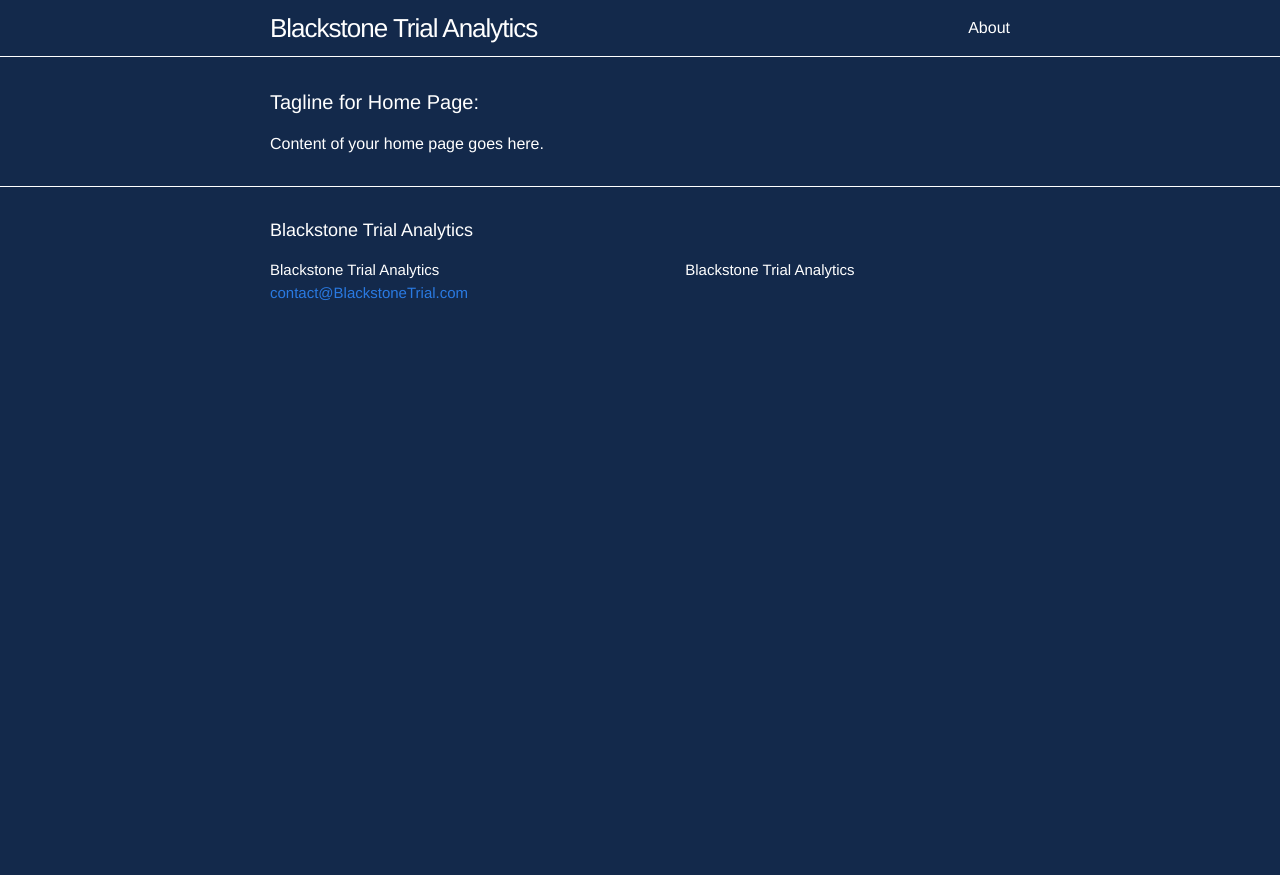
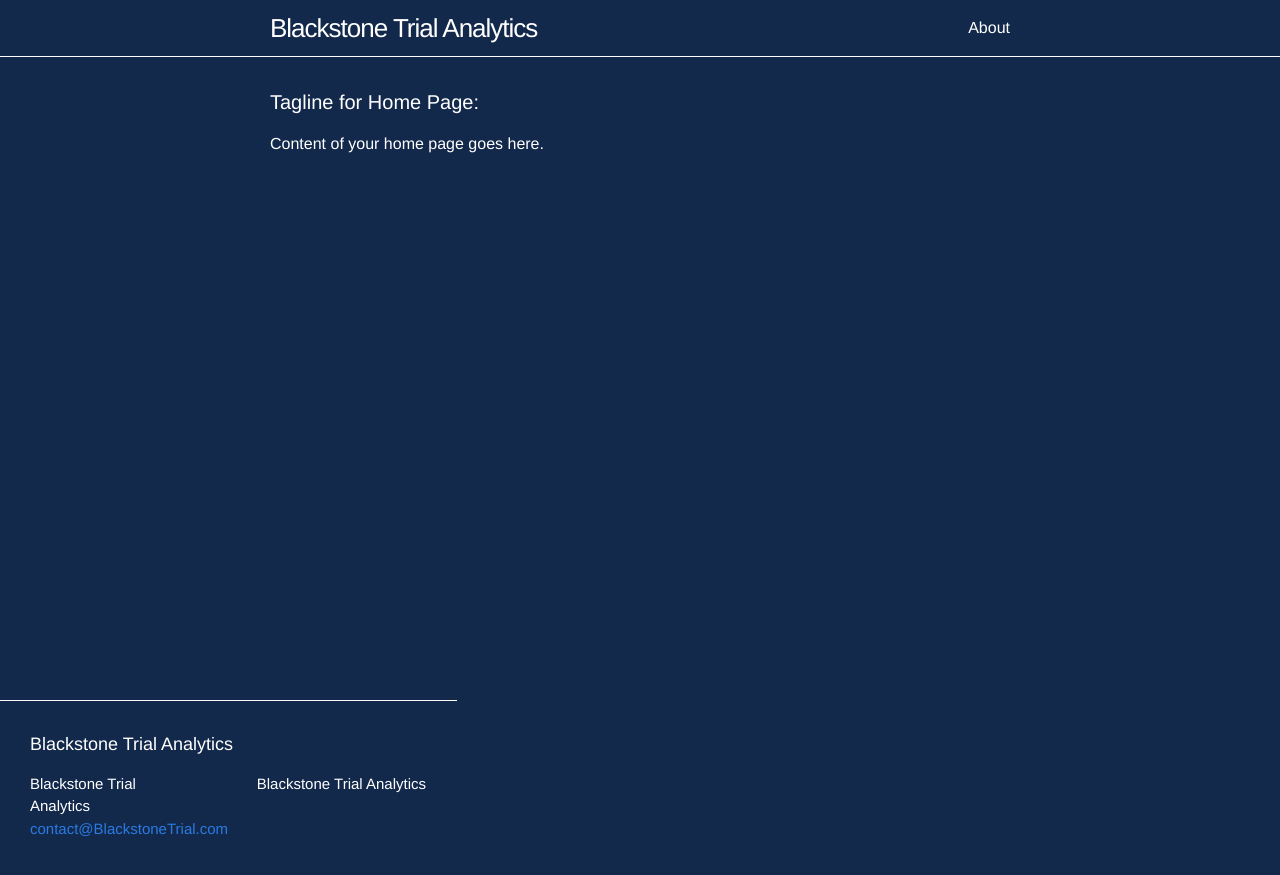
Before and after one commit to BlackstoneTrialAnalytics/BlackstoneTrialAnalytics.github.io, a Jekyll site: the page built from index.html, in a window 1280 px wide. Shown: the top 875 px of the page. Built offline with Jekyll 4.4.1, drawn with Linux system fonts in a browser that asks for light colours.

Commit message:
Update _layout.scss

```diff
--- a/_sass/_layout.scss
+++ b/_sass/_layout.scss
@@ -99,6 +99,9 @@
 .site-footer {
     border-top: 1px solid $text-color;
     padding: $spacing-unit 0;
+    position:absolute;
+    bottom:0;
+    height:80;
 }
 
 .footer-heading {
```
